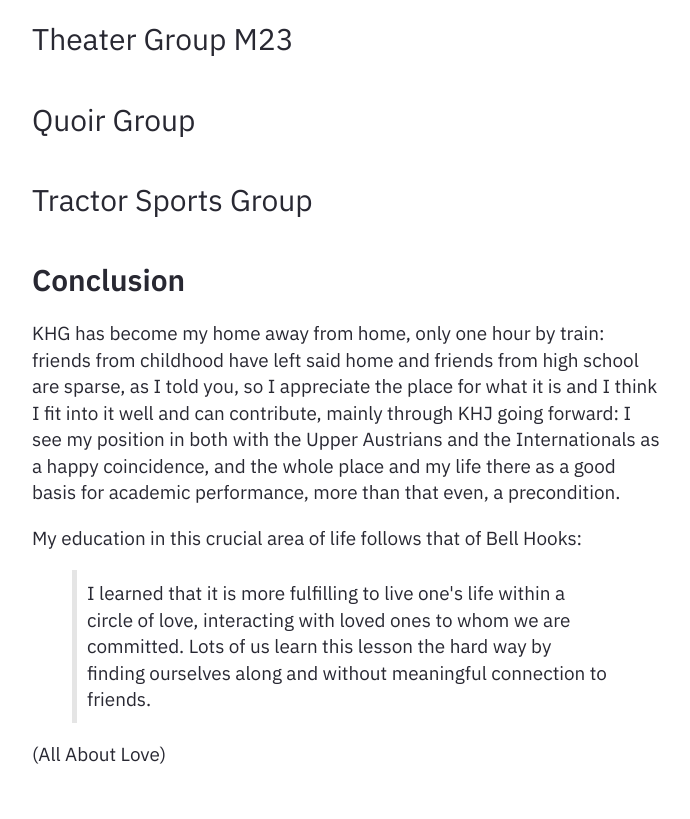
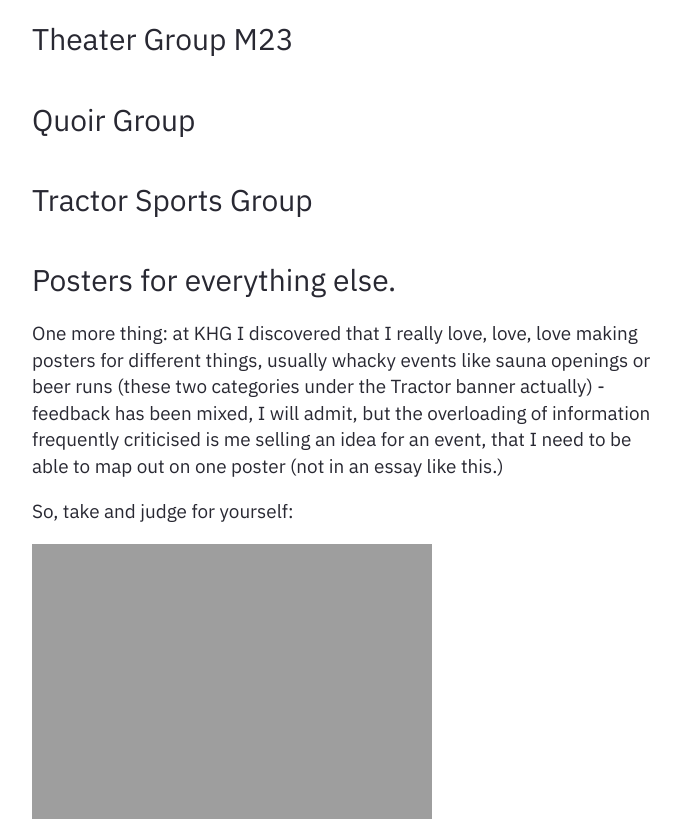
Before and after one commit to heseltime/heseltime.github.io, a Jekyll site: the page built from pages/khg.md, in a window 1280 px wide and 1400 px high, scrolled down 3105 px. Shown: the top 819 px of the window, without its empty margins (294-984 px from the left). Built offline with Jekyll 4.4.1, drawn with Linux system fonts in a browser that asks for light colours; some of the changed text lies outside the part shown; grey boxes are pictures that could not be loaded.

Commit message:
Add Poster

```diff
--- a/pages/khg.md
+++ b/pages/khg.md
@@ -51,6 +51,16 @@ But what does the community life mean, concretely? Here is how I find and give c
 
 ### Tractor Sports Group
 
+### Posters for everything else.
+
+One more thing: at KHG I discovered that I really love, love, love making posters for different things, usually whacky events like sauna openings or beer runs (these two categories under the Tractor banner actually) - feedback has been mixed, I will admit, but the overloading of information frequently criticised is me selling an idea for an event, that I need to be able to map out on one poster (not in an essay like this.)
+
+So, take and judge for yourself:
+
+![Beer Run Plus Floor Party Combo Event to Get Floor Parties More Active, as an Example](Beerrun WS2024 + Floor Party.png)
+
+(Tools used: Canva, Dalle for the image (generation), photo permissions!)
+
 ## Conclusion
 
 KHG has become my home away from home, only one hour by train: friends from childhood have left said home and friends from high school are sparse, as I told you, so I appreciate the place for what it is and I think I fit into it well and can contribute, mainly through KHJ going forward: I see my position in both with the Upper Austrians and the Internationals as a happy coincidence, and the whole place and my life there as a good basis for academic performance, more than that even, a precondition.
```
Also changed, not shown: 1 other file.
